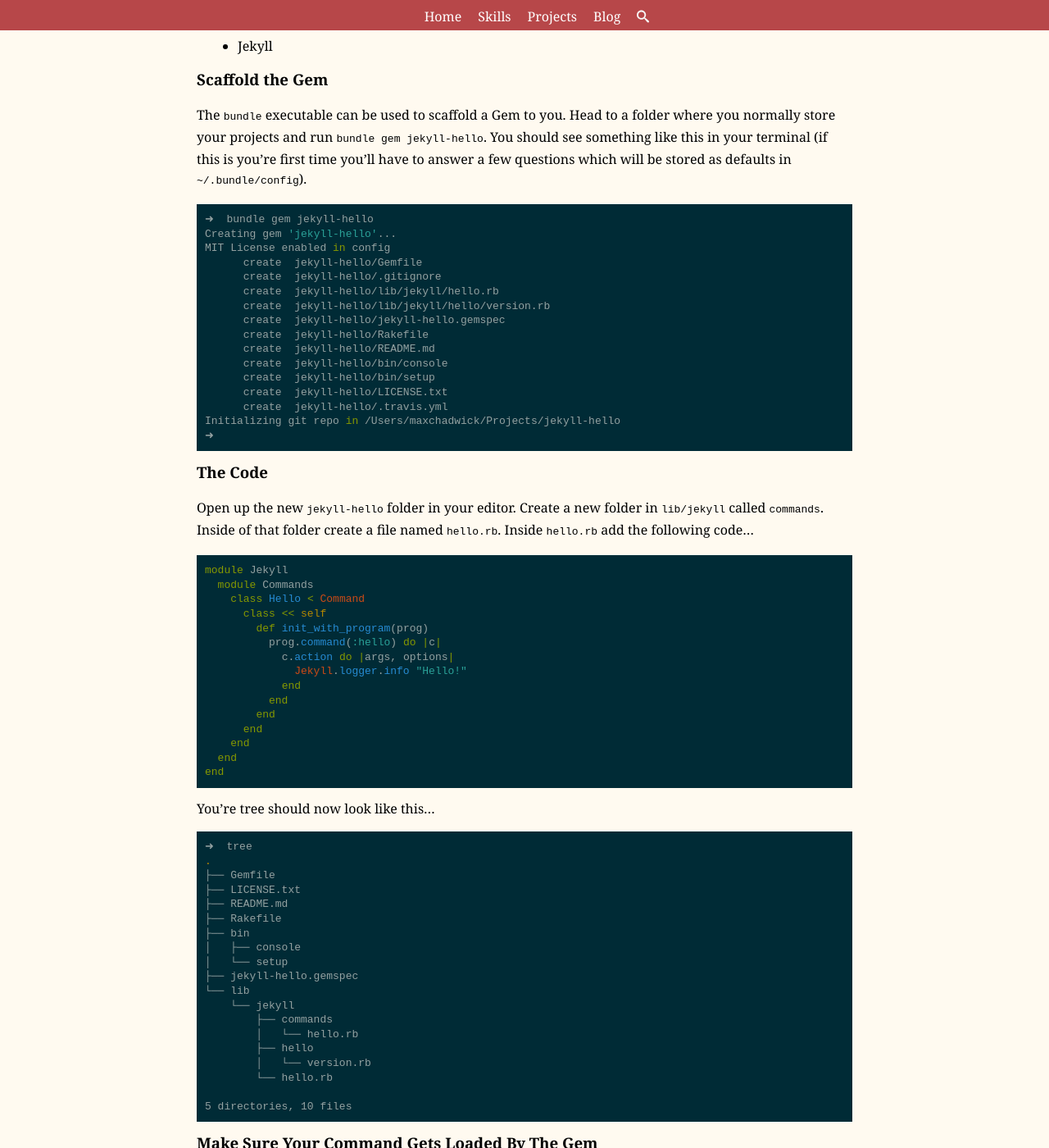
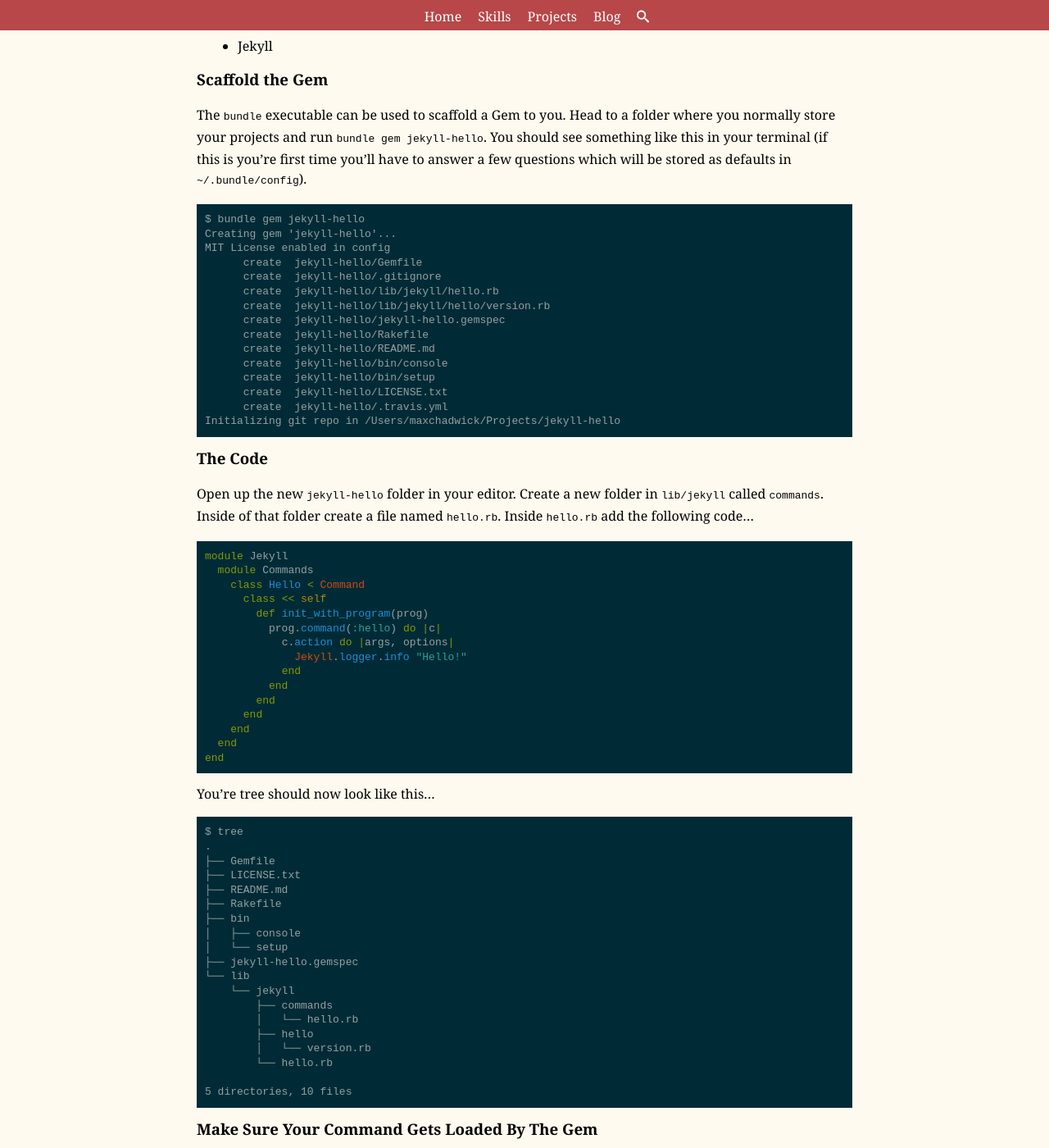
Before and after one commit to mpchadwick/mpchadwick.github.io, a Jekyll site: the page built from _posts/2016-11-23-building-a-custom-jekyll-command-plugin.md, in a window 1280 px wide and 1400 px high, scrolled down 986 px. Shown: the whole window at 82% size. Built offline with Jekyll 4.4.1, drawn with Linux system fonts in a browser that asks for light colours; emoji names are drawn with the system emoji font; comment, search, counter and statistics services are not loaded.

Commit message:
Be consistent with prompt visualization

````diff
--- a/_posts/2016-11-23-building-a-custom-jekyll-command-plugin.md
+++ b/_posts/2016-11-23-building-a-custom-jekyll-command-plugin.md
@@ -34,8 +34,8 @@ This guide assumes you already have the following set up on your computer...
 
 The `bundle` executable can be used to scaffold a Gem to you. Head to a folder where you normally store your projects and run `bundle gem jekyll-hello`. You should see something like this in your terminal (if this is you're first time you'll have to answer a few questions which will be stored as defaults in `~/.bundle/config`).
 
-```bash
-➜  bundle gem jekyll-hello
+```
+$ bundle gem jekyll-hello
 Creating gem 'jekyll-hello'...
 MIT License enabled in config
       create  jekyll-hello/Gemfile
@@ -50,7 +50,6 @@ MIT License enabled in config
       create  jekyll-hello/LICENSE.txt
       create  jekyll-hello/.travis.yml
 Initializing git repo in /Users/maxchadwick/Projects/jekyll-hello
-➜
 ```
 
 ### The Code
@@ -77,8 +76,8 @@ end
 
 You're tree should now look like this...
 
-```bash
-➜  tree
+```
+$ tree
 .
 ├── Gemfile
 ├── LICENSE.txt
@@ -130,6 +129,8 @@ end
 ### Try Out Your New Jekyll Plugin!
 
 Now from within your jekyll project. you should be able to execute the `jekyll hello` sub-command.
+
+
 
 ```bash
 $ bundle exec jekyll hello
````
